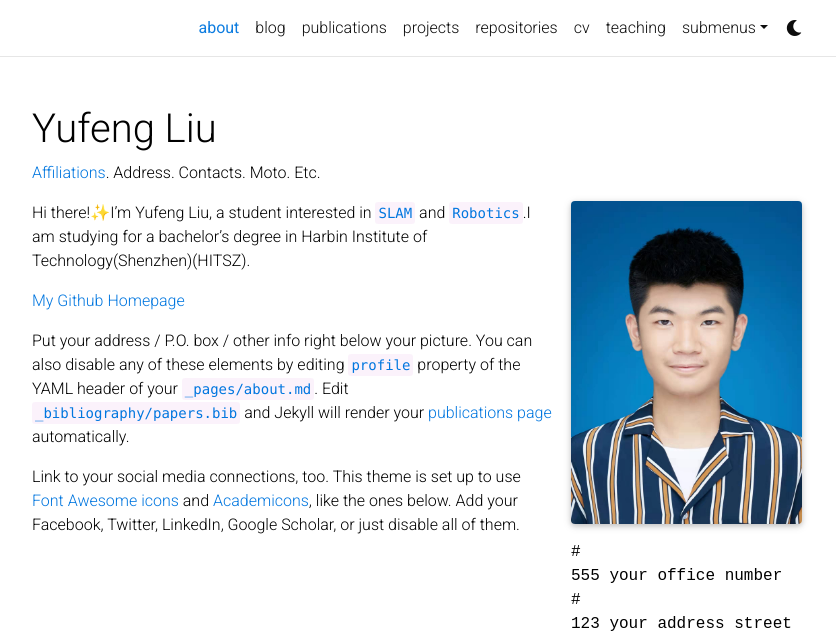
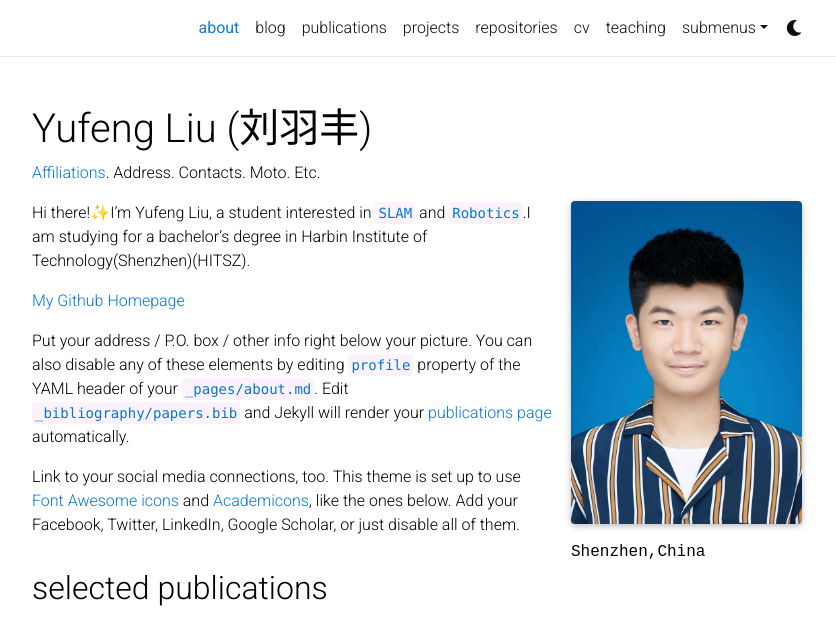
Before and after one commit to raymond-lau-lyf/raymond-lau-lyf.github.io, a Jekyll site: the page built from _pages/about.md, in a window 1280 px wide and 1021 px high, cut to the strip 0-636 px from the top of the window. Shown: the whole strip, without its empty margins (223-1059 px from the left). Built offline with Jekyll 4.4.1, drawn with Linux system fonts in a browser that asks for light colours; full-size pictures stand in for the smaller copies a plugin makes; emoji names are drawn with the system emoji font; comment, search, counter and statistics services are not loaded; a style sheet for code colours, icons or effects is not loaded; some of the changed text lies outside the part shown.

Commit message:
chn name

```diff
--- a/_config.yml
+++ b/_config.yml
@@ -5,7 +5,7 @@
 title: blank # the website title (if blank, full name will be used instead)
 first_name:
 middle_name: Yufeng
-last_name: Liu
+last_name: Liu (刘羽丰)
 email: raymond.lau.lyf@gmail.com
 description: > # the ">" symbol means to ignore newlines until "footer_text:"
   A simple, whitespace theme for academics. Based on [*folio](https://github.com/bogoli/-folio) design.
--- a/_pages/about.md
+++ b/_pages/about.md
@@ -9,8 +9,6 @@
   image: raymond_bule_pic.jpg
   image_circular: false # crops the image to make it circular
   address: >
-    # <p>555 your office number</p>
-    # <p>123 your address street</p>
     <p>Shenzhen,China</p>
 
 news: false  # includes a list of news items
```
